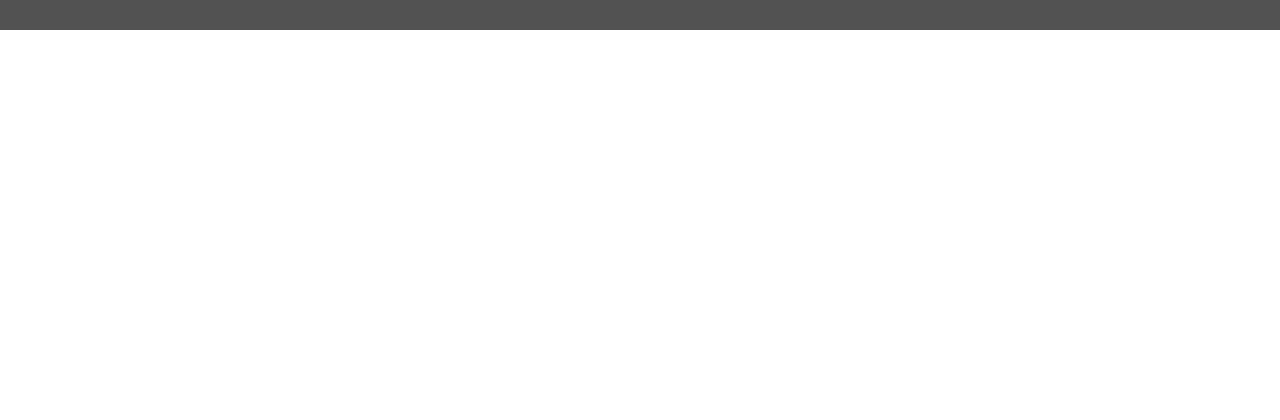
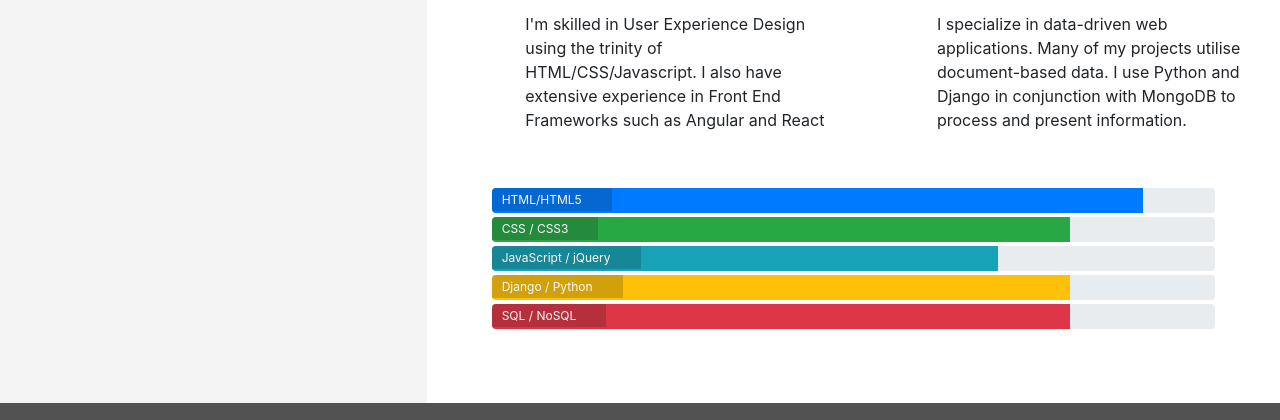
Before and after one commit to MargaritaAtr/ResumeMK, a plain HTML site: page resume.html in a window 1280 px wide. Shown: the part 499-919 px from the top of the page. Before the commit the page ends 800 px from the top, so only its background shows below. Drawn offline with nearby package versions, Linux system fonts and the light colour scheme.

Commit message:
To create resume page

```diff
--- a/assets/css/style.css
+++ b/assets/css/style.css
@@ -204,5 +204,52 @@ footer {
 }
 .three-reasons-heading {
     margin-bottom: 15px;
+}
+/* ----------------------------------------Personal Info */
+.personal-info-item {
+    margin-bottom: 20px;
+    display: block;
+    clear: both;
+}
+.personal-info-item .key,
+.personal-info-item .value {
+    padding-right: 8px;
+    display: inline-block;
+}
+.personal-info-item .key p,
+.personal-info-item .value p {
+    margin: 0;
+}
+.personal-info-item .key{
+    width: 30% ;
+    margin-right: 21px;
+    padding-top: 2px;
+    vertical-align: top;
+}
+.personal-info-item .key p {
+    font-weight: 700;
+}
+
+.personal-info-item .value p {
+    position: relative;
+    width: 60%;
+}
+/* ----------------------------------------Skills */
+.progress{
+    position: relative;
+    height: 25px;
+    margin-bottom: 4px;
+}
+
+.progress-type{
+    position: absolute;
+    left: 0px;
+    font-weight: 400;
+    padding: 3px 30px 2px 10px;
+    color: #fafafa;
+    background-color: rgba(25, 25, 25, 0.2);
 
 }
+.progress-section {
+    margin: 40px 20px;
+}
--- a/resume.html
+++ b/resume.html
@@ -51,7 +51,94 @@
             </div>
         </div>
     </header>
-    <section>
+    <section class="container-fluid">
+        <div class="row">
+          <div class="col-md-4 bg-color-personal-info section-column">
+            <div class="row">
+                <div class="col-12">
+                    <h3 class="section-heading uppercase">Work History</h3>
+                </div>
+            </div>
+          </div>
+           <div class="col-md-8 bg-color-three-reasons section-column">
+            <div class="row">
+                <div class="col">
+                    <h3 class="section-heading uppercase">My Skills</h3>
+                </div>
+            </div>
+            <div class="row">
+                <div class="col-10 offset-1 offset-sm-0 col-sm-4 col-md-6">
+                    <div class="row">
+                        <div class="col-2">
+                            <i class="three-reasons-icon fa fa-tv" aria-hidden="true"></i>
+                        </div>
+                        <div class="col-10">
+                            <h4 class="three-reasons-heading uppercase">Front End</h4>
+                            <p>
+                                I'm skilled in User Experience Design using the trinity of HTML/CSS/Javascript.
+                                I also have extensive experience in Front End Frameworks such as Angular and React
+                            </p>
+                        </div>
+                    </div>
+                </div>
+                <div class="col-10 offset-1 offset-sm-0 col-sm-4 col-md-6">
+                    <div class="row">
+                        <div class="col-2">
+                            <i class="three-reasons-icon fa fa-gears" aria-hidden="true"></i>
+                        </div>
+                        <div class="col-10">
+                            <h4 class="three-reasons-heading uppercase">Back End</h4>
+                            <p>
+                                I specialize in data-driven web applications. Many of my projects utilise document-based data.
+                                I use Python and Django in conjunction with MongoDB to process and present information.
+                            </p>
+                        </div>
+                    </div>
+                </div>
+
+            </div>
+          <div class="row progress-section">
+            <div class="col">
+                <div class="progress">
+                    <div class="progress-bar" role="progressbar" aria-valuenow="90" aria-valuemin="0" aria-valuemax="100"
+                    style="width: 90%;">
+                    <span class="sr-only">90% complete</span>
+                    </div>
+                    <span class="progress-type">HTML/HTML5</span>
+                </div>
+                <div class="progress">
+                    <div class="progress-bar bg-success" role="progressbar" aria-valuenow="80" aria-valuemin="0" aria-valuemax="100"
+                    style="width: 80%;">
+                    <span class="sr-only">80% complete</span>
+                    </div>
+                    <span class="progress-type">CSS / CSS3</span>
+                </div>
+                <div class="progress">
+                    <div class="progress-bar bg-info" role="progressbar" aria-valuenow="70" aria-valuemin="0" aria-valuemax="100"
+                    style="width: 70%;">
+                    <span class="sr-only">70% complete</span>
+                    </div>
+                    <span class="progress-type">JavaScript / jQuery</span>
+                </div>
+                <div class="progress">
+                    <div class="progress-bar bg-warning" role="progressbar" aria-valuenow="80" aria-valuemin="0" aria-valuemax="100"
+                    style="width: 80%;">
+                    <span class="sr-only">80% complete</span>
+                    </div>
+                    <span class="progress-type">Django / Python</span>
+                </div>
+                <div class="progress">
+                    <div class="progress-bar bg-danger" role="progressbar" aria-valuenow="80" aria-valuemin="0" aria-valuemax="100"
+                    style="width: 80%;">
+                    <span class="sr-only">80% complete</span>
+                    </div>
+                    <span class="progress-type">SQL / NoSQL</span>
+                </div>
+            </div>
+
+          </div>
+        </div>
+        </div>
 
     </section>
     <footer class="container-fluid">
```
Also changed, not shown: index.html (+1 -1 lines).
